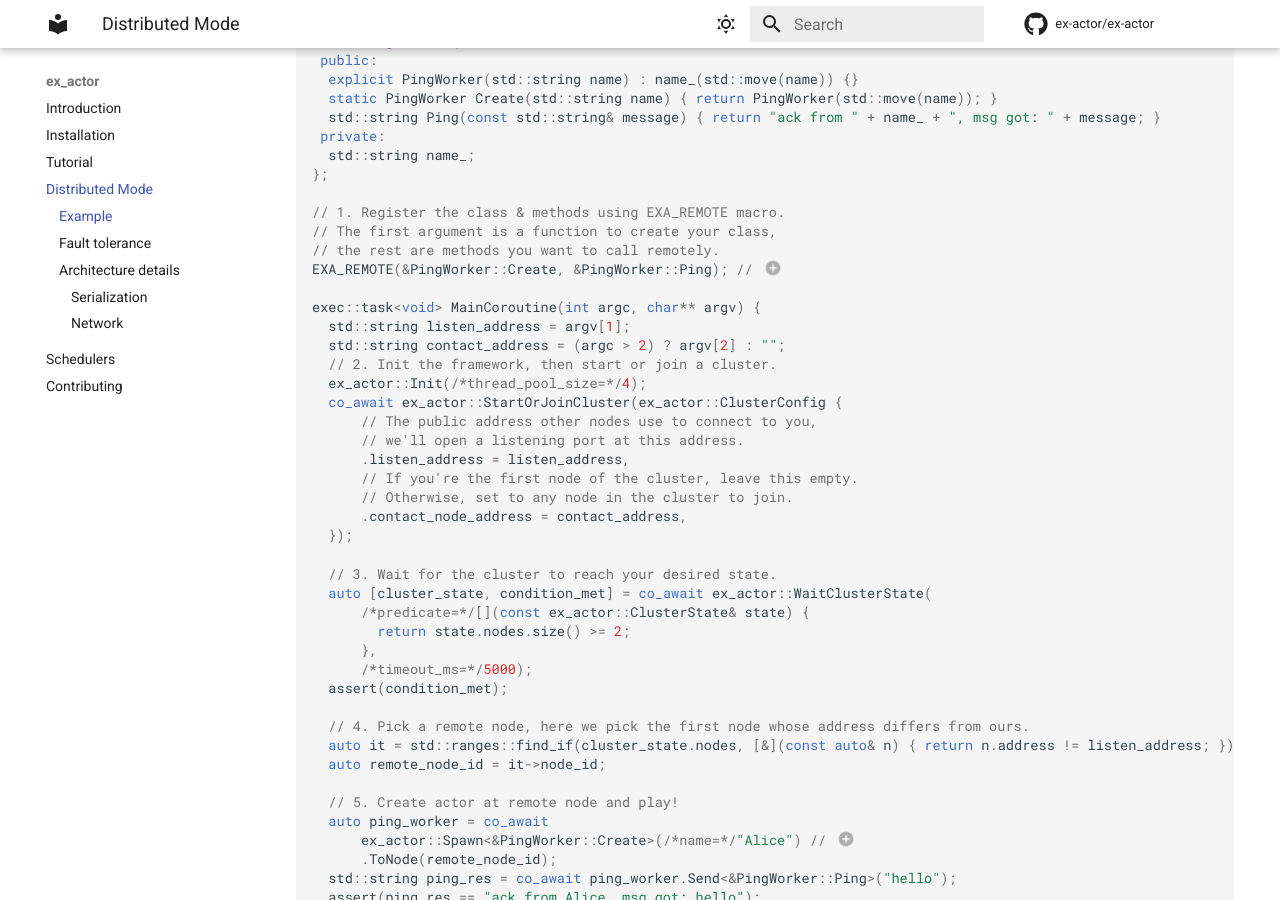
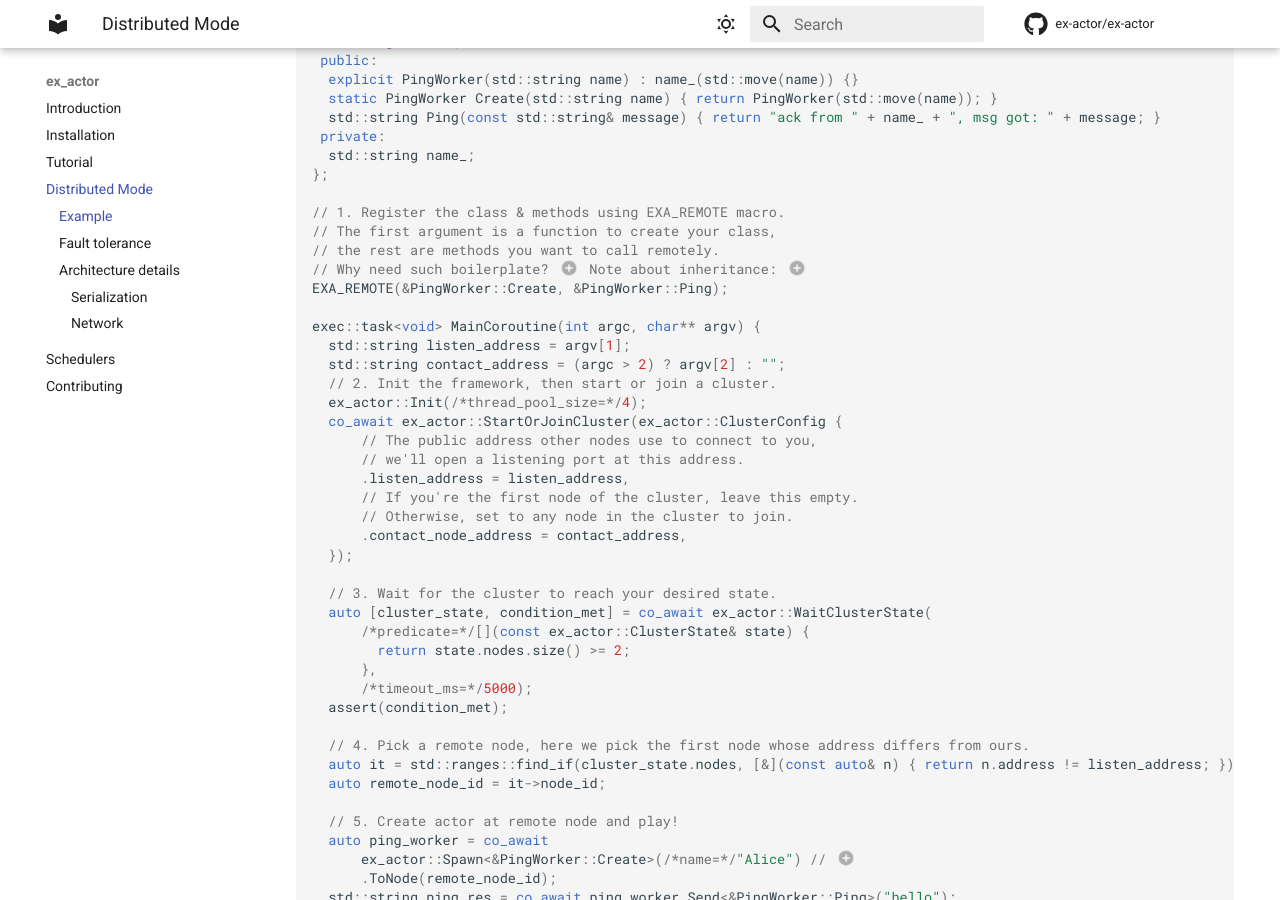
Before and after one commit to ex-actor/ex-actor, an MkDocs documentation site: the page built from docs/contents/distributed_mode.md, in a window 1280 px wide and 900 px high, scrolled down 539 px. Built offline with MkDocs 1.6.1 and Material for MkDocs 9.7.7, drawn with Linux system fonts in a browser that asks for light colours; comment, search, counter and statistics services are not loaded; some of the changed lines change nothing that is shown.

Commit message:
[fix] distributed single-inheritance polymorphism (#224)
ActorRef's polymorphism doesn't work in distributed mode, fixes it.

````diff
--- a/docs/contents/distributed_mode.md
+++ b/docs/contents/distributed_mode.md
@@ -30,7 +30,8 @@
 // 1. Register the class & methods using EXA_REMOTE macro.
 // The first argument is a function to create your class,
 // the rest are methods you want to call remotely.
-EXA_REMOTE(&PingWorker::Create, &PingWorker::Ping); // (1)
+// Why need such boilerplate? (1) Note about inheritance: (2)
+EXA_REMOTE(&PingWorker::Create, &PingWorker::Ping);
 
 exec::task<void> MainCoroutine(int argc, char** argv) {
   std::string listen_address = argv[1];
@@ -60,7 +61,7 @@
 
   // 5. Create actor at remote node and play!
   auto ping_worker = co_await
-      ex_actor::Spawn<&PingWorker::Create>(/*name=*/"Alice") // (2)
+      ex_actor::Spawn<&PingWorker::Create>(/*name=*/"Alice") // (3)
       .ToNode(remote_node_id);
   std::string ping_res = co_await ping_worker.Send<&PingWorker::Ping>("hello");
   assert(ping_res == "ack from Alice, msg got: hello");
@@ -76,9 +77,11 @@
 int main(int argc, char** argv) { stdexec::sync_wait(MainCoroutine(argc, argv)); }
 ```
 
-1.  Such boilerplate is caused by the lack of reflection before C++26. We'll eliminate it in C++26, stay tuned!
+1.  In C++20, there is no way to get your class's methods at compile-time, so we need you to list them manually. We'll eliminate it in C++26 with reflection, stay tuned!
 
-2.  Note here in Spawn<>, you should provide the factory function pointer (the first argument of EXA_REMOTE) as the template argument. This differs from local actors, where you would pass the class type itself.
+2.  If you want to call a virtual method through base class, you need to register the base class's methods as well, like `EXA_REMOTE(&Derived::Create, &Base::Foo, &Derived::Foo)`;
+
+3.  Note here in Spawn<>, you should provide the factory function pointer (the first argument of EXA_REMOTE) as the template argument. This differs from local actors, where you would pass the class type itself.
 
 
 Compile this program into a binary, let's say `distributed_node`.
````
Also changed, not shown: 2 other files.
